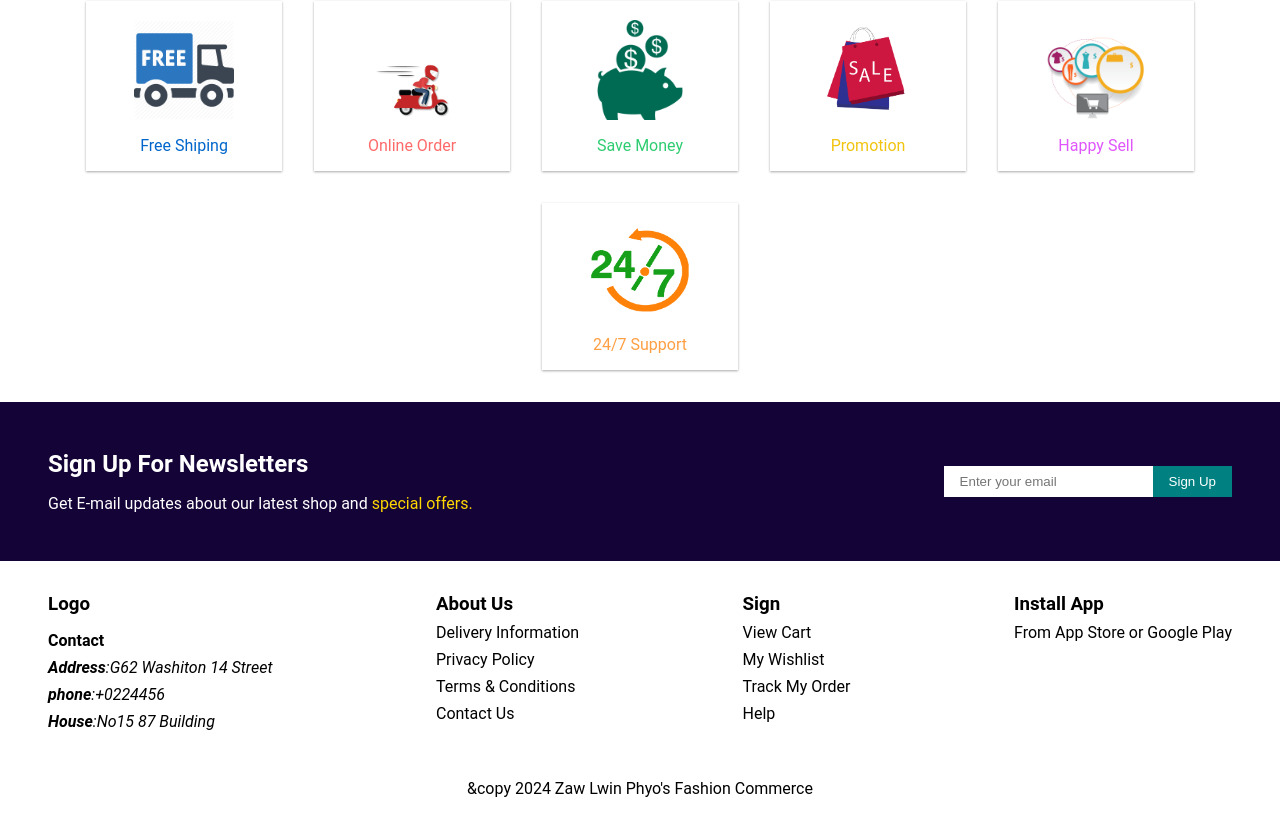
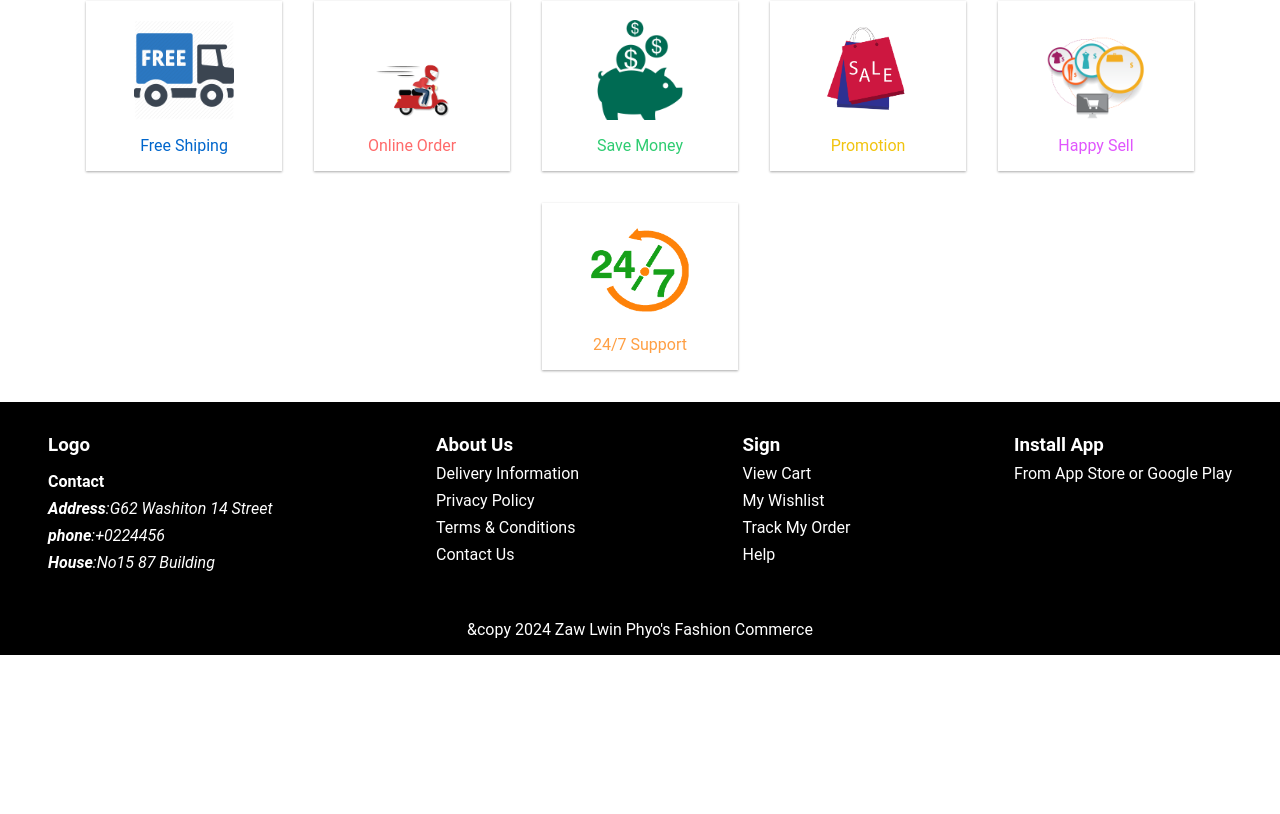
Before and after one commit to zawlwin223/FashionCommerce, a React (Vite) app: page / in a window 1280 px wide. Shown: the part 656-1470 px from the top of the page. After the commit the page ends 1311 px from the top, so only its background shows below. Built offline with nearby package versions, Linux system fonts and the light colour scheme.

Commit message:
fix:change primary color

```diff
--- a/src/component/Layout.jsx
+++ b/src/component/Layout.jsx
@@ -17,7 +17,7 @@ export default function Layout() {
     <>
       <Navigation></Navigation>
       <Outlet></Outlet>
-      <SignUp></SignUp>
+      {/* <SignUp></SignUp> */}
       <Contact></Contact>
 
       {/* {isCheckOut && <CheckOut></CheckOut>} */}
--- a/src/index.css
+++ b/src/index.css
@@ -25,14 +25,14 @@
 }
 @layer default {
   :root {
-    --primary-color: #008080;
+    --primary-color: black;
     --secondary-color: #ff69b4;
     --text-color: #131212;
     --text-secondary-color: #696969;
     --star-color: #ffd700;
     --background-color: #f0f8f7;
     --background-secondary-color: #140337;
-    --primary-color-dark: #088178dd;
+    --primary-color-dark: #000000dd;
   }
   body {
     font-family: 'Roboto', 'Helvetica Neue', sans-serif;
--- a/src/style/checkOut.css
+++ b/src/style/checkOut.css
@@ -104,7 +104,7 @@
 }
 
 .primary-btn {
-  background-color: #008080;
+  background-color: var(--primary-color);
   color: white;
   padding: 12px 20px;
   font-size: 16px;
@@ -115,7 +115,7 @@
 }
 
 .primary-btn:hover {
-  background-color: #006f6f;
+  background-color: var(--primary-color-dark);
 }
 
 .modal-right {
--- a/src/style/contact.css
+++ b/src/style/contact.css
@@ -1,4 +1,6 @@
 .contact {
+  background-color: var(--primary-color);
+  color: white;
   display: flex;
   justify-content: space-between;
   padding-block: 2rem;
@@ -36,6 +38,8 @@
   }
 }
 .footer {
+  background-color: var(--primary-color);
+  color: white;
   padding-block: 1rem;
   display: flex;
   justify-content: center;
```
